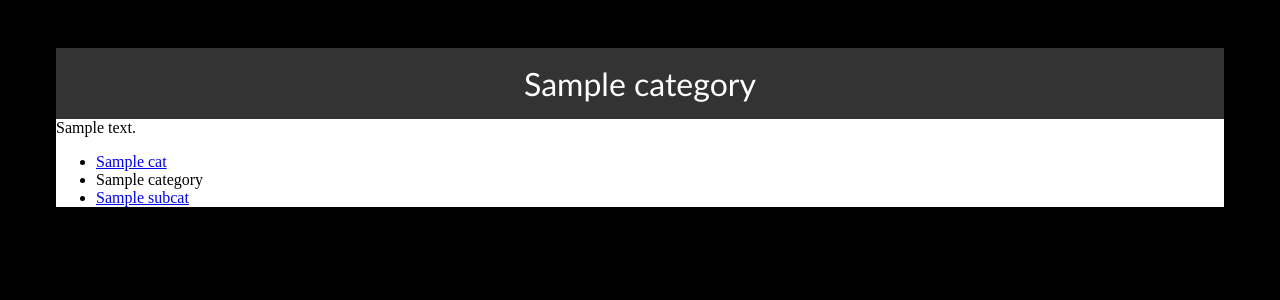
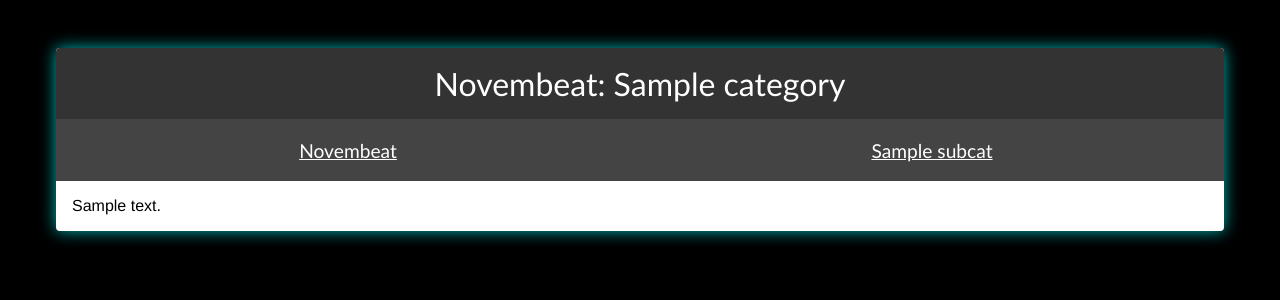
Before and after one commit to fluffy-critter/novembeat.com, a Python web app: template templates/index.html in a window 1280 px wide. Shown: the top 300 px of the page. Run offline with Jinja, Linux system fonts and the light colour scheme; the template is opened without the code that fills it: most values are stand-ins (such as "Sample title", 1, 10 or a date in 2020).

Commit message:
Improve layout

```diff
--- a/templates/index.html
+++ b/templates/index.html
@@ -11,7 +11,7 @@
     {%- if view.range %} | {{ view.range }}{% endif %}</title>
 {% endblock %}
 
-{% set content = view(entry_type_not='sidebar',count=20) %}
+{% set content = view(entry_type_not='sidebar',count=10) %}
 
 
 {% block stylesheet %}
@@ -47,28 +47,24 @@
 
     {% block banner %}
     <div id="banner">
-        <h1>{{ category.name or "Novembeat" }}
-        {%- if view.tags %}
-            ({{view.tags|map('title')|join(', ')}})
-        {%- endif -%}
-        </h1>
-        {% if category.description %}
-        <div id="description">{{category.description}}</div>
-        {% endif %}
+        <h1>{% if category != category.root %}Novembeat: {{ category.name }}{% else %}Novembeat{% endif %}</h1>
     </div>
     {% endblock %}
 
     {% block navigation %}
     <nav id="nav">
         <ul>
-            {% for cat in category.breadcrumb[:-1] %}
-            <li><a href="{{cat.link}}">{{cat.shortname or cat.name}}</a></li>
-            {% endfor %}
-            <li class="here">
-                {{category.name}} {% if view.range or view.tags %}(<a href="{{category.link}}">Latest entries</a>){% endif %}
-            </li>
-            {% for subcat in category.subcats %}
+            {% if category != category.root %}
+            <li><a href="/">Novembeat</a></li>
+            {% else %}
+            <li class="here">Novembeat</li>
+            {% endif %}
+            {% for subcat in category.root.subcats %}
+            {% if subcat != category %}
             <li><a href="{{subcat.link}}">{{subcat.shortname or subcat.name}}</a></li>
+            {% else %}
+            <li class="here">{{subcat.shortname or subcat.name}}</li>
+            {% endif %}
             {% endfor %}
         </ul>
     </nav>
@@ -76,6 +72,10 @@
 
     {% block content %}
     <div id="entries">
+
+        {% if category.description %}
+        <div id="description">{{category.description}}</div>
+        {% endif %}
 
         {% if content.older or content.newer %}
         <div class="nav topnav">
@@ -104,24 +104,12 @@
                     {% if entry.author %}
                     by
                     <span class="author">
-                        <a rel="author" href="{{entry.authorURL or '/'}}" class="p-author h-card">{{entry.author}}</a>
+                        <a rel="author" href="{{entry.get('author-URL') or '/'}}" class="p-author h-card">{{entry.author}}</a>
                     </span>
                     {% endif %}
                 </div>
                 {% endblock %}
             </div>
-
-            {% block entrytags scoped %}
-                <div class="tags">
-                {% if entry.tags %}Tags:
-                <ul class="tags">
-                    {% for tag in entry.tags %}
-                    <li><a rel="tag" href="{{view(tag=tag)}}">{{tag}}</a></li>
-                    {% endfor %}
-                </ul>
-                {% endif %}
-                </div>
-            {% endblock %}
 
             <div class="content">
                 {% block entrybody scoped %}
--- a/templates/style.css
+++ b/templates/style.css
@@ -1,11 +1,15 @@
 html {
     background: black;
+    font-family: "Helvetica Neue", sans-serif;
 }
 
 #container {
     background: white;
     color: black;
     margin: 3em;
+    box-shadow: 0px 0px 16px rgba(0,255,255,0.7);
+    border-radius: 4px;
+    overflow: hidden;
 }
 
 h1, h2, h3 {
@@ -17,3 +21,57 @@ h1, h2, h3 {
     margin: 0;
     padding: 1ex;
 }
+
+h1 a, h2 a, h3 a {
+    display: block;
+    width: 100%;
+    height: 100%;
+    margin: -1ex;
+    padding: 1ex;
+    color: white;
+}
+
+.entry .body, #description {
+    padding: 1em;
+}
+
+
+nav {
+    font-size: 120%;
+    display: table;
+    width: 100%;
+}
+nav ul {
+    display: table-row;
+    width: 100%;
+    list-style-type: none;
+    margin: 0;
+    padding: 0;
+}
+
+nav li {
+    display: table-cell;
+    width: 25%;
+    margin: 0;
+    padding: 0;
+    text-align: center;
+    font-family: "Gill Sans", "Futura", sans-serif;
+}
+
+nav li a {
+    background: #444;
+    color: white;
+    display: block;
+    width: 100%;
+    height: 100%;
+    padding: 1em 0;
+}
+nav li a:hover {
+    background: #555;
+}
+
+nav li.here {
+    background: #ccc;
+    color: black;
+    padding: 1em 0;
+}
```
Also changed, not shown: 2 other files.
